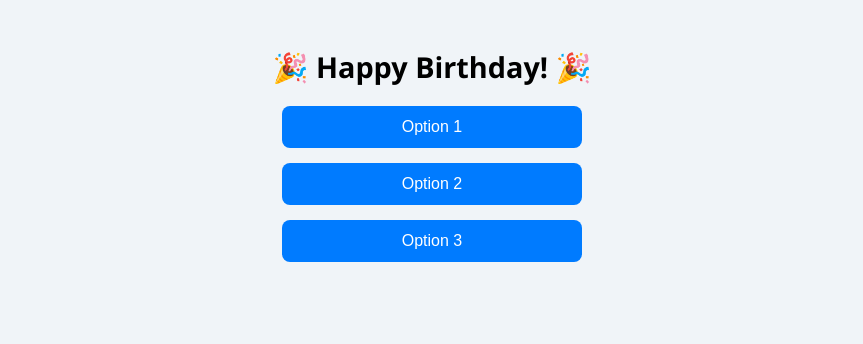
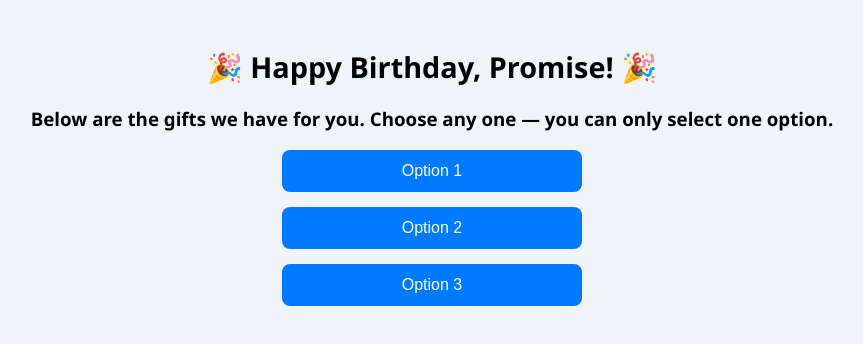
Before and after one commit to AyukJohn/birthdaycelebfrontend, a plain HTML site: page index.html in a window 1280 px wide. Shown: the whole page, without its empty margins (208-1071 px from the left). Drawn offline with Linux system fonts and the light colour scheme.

Commit message:
corrected version

```diff
--- a/index.html
+++ b/index.html
@@ -116,7 +116,9 @@
 </head>
 <body>
 
-  <h1>🎉 Happy Birthday! 🎉</h1>
+    <h1>🎉 Happy Birthday, Promise! 🎉</h1>
+    <h3>Below are the gifts we have for you. Choose any one — you can only select one option.</h3>
+
 
   <div class="options" id="options">
     <button onclick="selectOption(1)">Option 1</button>
```
